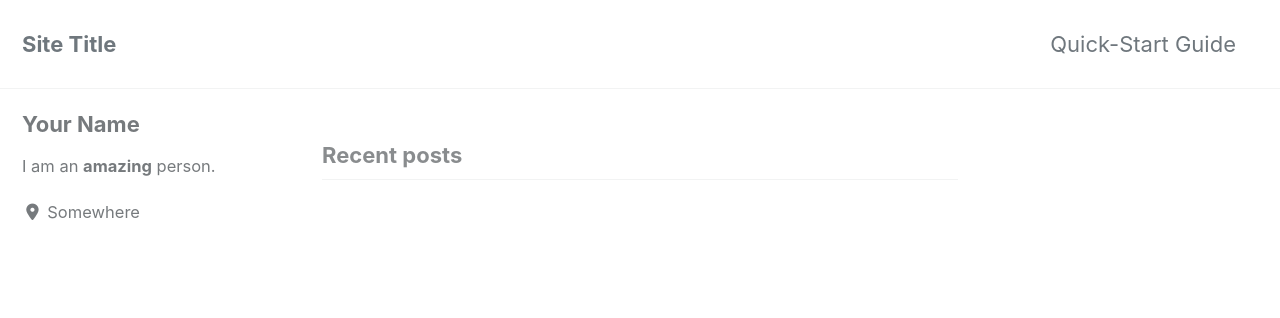
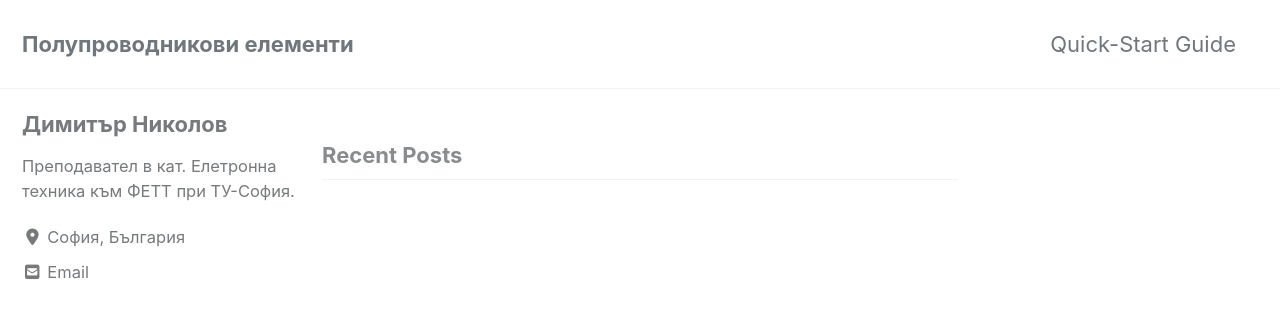
Before and after one commit to nikolovd/semicon, a Jekyll site: the page built from index.html, in a window 1280 px wide and 900 px high. Shown: the top 318 px of the window. Built offline with Jekyll 4.4.1, drawn with Linux system fonts in a browser that asks for light colours; cached includes are drawn as plain includes; nearby versions of some CDN libraries; the list of posts is cut into pages by our own code; some of the changed text lies outside the part shown.

Commit message:
changes to _config.yml locale, site author and pages section

```diff
--- a/_config.yml
+++ b/_config.yml
@@ -15,12 +15,12 @@
 minimal_mistakes_skin    : "default" # "air", "aqua", "contrast", "dark", "dirt", "neon", "mint", "plum", "sunrise"
 
 # Site Settings
-locale                   : "en-US"
-title                    : "Site Title"
+locale                   : "bg-BG"
+title                    : "Полупроводникови елементи"
 title_separator          : "-"
 subtitle                 : # site tagline that appears below site title in masthead
-name                     : "Your Name"
-description              : "An amazing website."
+name                     : "Димтър Николов"
+description              : "Уеб-сайт на дисциплината Полупроводникови елемети"
 url                      : # the base hostname & protocol for your site e.g. "https://mmistakes.github.io"
 baseurl                  : # the subpath of your site, e.g. "/blog"
 repository               : # GitHub username/repo-name e.g. "mmistakes/minimal-mistakes"
@@ -107,11 +107,11 @@ analytics:
 
 # Site Author
 author:
-  name             : "Your Name"
+  name             : "Димитър Николов"
   avatar           : # path of avatar image, e.g. "/assets/images/bio-photo.jpg"
-  bio              : "I am an **amazing** person."
-  location         : "Somewhere"
-  email            :
+  bio              : "Преподавател в кат. Елетронна техника към ФЕТТ при ТУ-София."
+  location         : "София, България"
+  email            : "d_nikolov@tu-sofia.bg"
   links:
     - label: "Email"
       icon: "fas fa-fw fa-envelope-square"
@@ -293,3 +293,15 @@ defaults:
       comments: # true
       share: true
       related: true
+
+  # _pages
+  - scope:
+      path: ""
+      type: pages
+    values:
+      layout: single
+      author_profile: true
+      read_time: true
+      comments: # true
+      share: true
+      related: true
```
